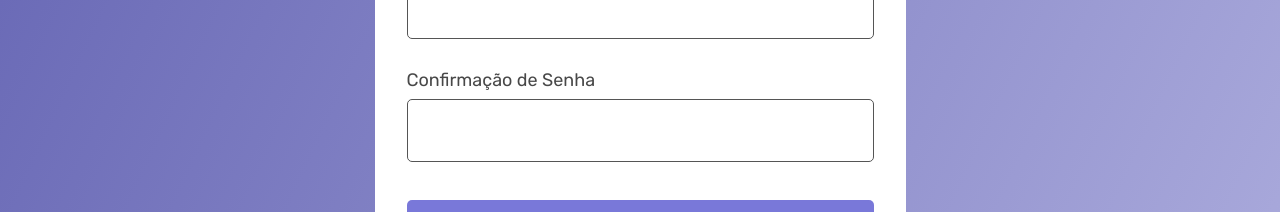
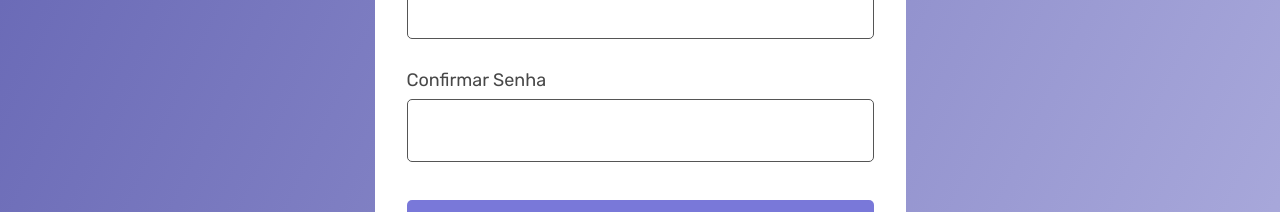
Before and after one commit to devRafaCoelho/register-login-logout, a React (Vite) app in the folder frontend/: page /cadastro in a window 1280 px wide. Shown: the part 474-686 px from the top of the page. Built offline with nearby package versions, Linux system fonts and the light colour scheme.

Commit message:
code review

```diff
--- a/frontend/src/components/InputContainer/styles.js
+++ b/frontend/src/components/InputContainer.js
@@ -1,6 +1,6 @@
 import styled from "styled-components";
 
-export const Container = styled.div`
+export const InputContainer = styled.div`
     width: 100%;
 
     display: flex;
@@ -18,9 +18,6 @@ export const Container = styled.div`
         height: 63px;
         padding: 0 24px;
 
-        display: flex;
-        align-items: center;
-
         font-size: 1.125rem;
         line-height: 1.3125rem;
 
--- a/frontend/src/components/InputContainer/index.jsx
+++ /dev/null
@@ -1,16 +0,0 @@
-import React, { forwardRef } from 'react';
-import { Container } from './styles';
-
-export const InputContainer = forwardRef(function ({ name, content, type, placeholder }, ref) {
-    return (
-        <Container>
-            <label htmlFor={name}>{content}</label>
-            <input
-                name={name}
-                type={type}
-                placeholder={placeholder}
-                {...ref}
-            />
-        </Container>
-    );
-})
--- a/frontend/src/pages/Home/index.jsx
+++ b/frontend/src/pages/Home/index.jsx
@@ -1,17 +1,17 @@
 import React from "react";
 import { logOut } from "../../utils/storage";
-import { Container } from './styles';
 import Button from '../../components/Button';
+import { Form } from '../../components/Form';
 
 export default function HomePage() {
     return (
-        <Container>
+        <Form>
             <h1>Home Page</h1>
 
             <Button
                 content="LogOut"
                 onClick={logOut}
             />
-        </Container>
+        </Form>
     );
 }
--- a/frontend/src/pages/Home/styles.js
+++ /dev/null
@@ -1,53 +0,0 @@
-import styled from "styled-components";
-
-export const Container = styled.div`
-    width: 531px;
-    margin: 50px 10px;
-    padding: 0 32px;
-
-    display: flex;
-    flex-direction: column;
-    align-items: center;
-    gap: 31px;
-
-    border-radius: 2px;
-    background-color: #ffffff;
-
-    h1 {
-        margin: 30px 0 0;
-
-        font-size: 1.75rem;
-        line-height: 2.0625rem;
-        font-weight: 500;
-
-        color: #7978d9;
-    }
-`;
-
-export const Button = styled.button`
-    all: unset;
-    box-sizing: border-box;
-
-    width: 100%;
-    height: 48px;
-    margin: 7px 0 12px;
-
-    display: flex;
-    align-items: center;
-    justify-content: center;
-
-    font-weight: 700;
-    font-size: 0.875rem;
-    line-height: 1.0625rem;
-
-    border-radius: 5px;
-    cursor: pointer;
-    transition: all 0.1s ease-in;
-
-    color: #ffffff;
-    background-color: #7978d9;
-
-    &:hover {
-        opacity: 0.9;
-    }
-`;
--- a/frontend/src/pages/LogIn/index.jsx
+++ b/frontend/src/pages/LogIn/index.jsx
@@ -3,11 +3,11 @@ import React, { useEffect } from 'react';
 import { useForm } from 'react-hook-form';
 import { Link, useNavigate } from 'react-router-dom';
 import * as yup from 'yup';
+import Button from '../../components/Button';
 import api from '../../services/api';
+import { Form } from '../../components/Form';
+import { InputContainer } from '../../components/InputContainer';
 import { getItem, setItem } from '../../utils/storage';
-import Button from '../../components/Button';
-import { InputContainer } from '../../components/InputContainer';
-import { Form } from '../../styles/Form';
 
 export default function LogInPage() {
     const schema = yup.object().shape({
@@ -28,7 +28,6 @@ export default function LogInPage() {
                 senha: data.senha
             })
             console.log(response.data);
-
 
             const { token } = response.data;
             setItem('token', token);
@@ -54,21 +53,27 @@ export default function LogInPage() {
         <Form onSubmit={handleSubmit(onSubmit)}>
             <h1>LogIn</h1>
 
-            <InputContainer
+            <InputContainer>
+                <label htmlFor="email">E-mail</label>
+                <input
                     name="email"
                     content="E-mail"
                     type="email"
                     placeholder={errors.email?.message}
-                ref={register("email")}
+                    {...register("email")}
                 />
+            </InputContainer>
 
-            <InputContainer
+            <InputContainer>
+                <label htmlFor="senha">Senha</label>
+                <input
                     name="senha"
                     content="Senha"
                     type="password"
                     placeholder={errors.senha?.message}
-                ref={register("senha")}
+                    {...register("senha")}
                 />
+            </InputContainer>
 
             <Button content="LogIn" />
 
--- a/frontend/src/pages/Register/index.jsx
+++ b/frontend/src/pages/Register/index.jsx
@@ -3,11 +3,10 @@ import React from 'react';
 import { useForm } from 'react-hook-form';
 import { Link, useNavigate } from 'react-router-dom';
 import * as yup from 'yup';
+import Button from '../../components/Button';
+import { Form } from '../../components/Form';
+import { InputContainer } from '../../components/InputContainer';
 import api from '../../services/api';
-import Button from '../../components/Button';
-import { InputContainer } from '../../components/InputContainer';
-import { Form } from '../../styles/Form';
-
 
 export default function RegisterPage() {
     const schema = yup.object().shape({
@@ -42,37 +41,49 @@ export default function RegisterPage() {
         <Form onSubmit={handleSubmit(onSubmit)}>
             <h1>Register</h1>
 
-            <InputContainer
+            <InputContainer>
+                <label htmlFor="nome">Nome</label>
+                <input
                     name="nome"
                     content="Nome"
                     type="text"
                     placeholder={errors.nome?.message}
-                ref={register("nome")}
+                    {...register("nome")}
                 />
+            </InputContainer>
 
-            <InputContainer
+            <InputContainer>
+                <label htmlFor="email">E-mail</label>
+                <input
                     name="email"
                     content="E-mail"
                     type="email"
                     placeholder={errors.email?.message}
-                ref={register("email")}
+                    {...register("email")}
                 />
+            </InputContainer>
 
-            <InputContainer
+            <InputContainer>
+                <label htmlFor="senha">Senha</label>
+                <input
                     name="senha"
                     content="Senha"
                     type="password"
                     placeholder={errors.senha?.message}
-                ref={register("senha")}
+                    {...register("senha")}
                 />
+            </InputContainer>
 
-            <InputContainer
-                name="confirmacaoSenha"
+            <InputContainer>
+                <label htmlFor="confirmarSenha">Confirmar Senha</label>
+                <input
+                    name="confirmarSenha"
                     content="Confirmação de Senha"
                     type="password"
                     placeholder={errors.confirmarSenha?.message}
-                ref={register("confirmarSenha")}
+                    {...register("confirmarSenha")}
                 />
+            </InputContainer>
 
             <Button content="Register" />
 
--- a/frontend/src/routes.jsx
+++ b/frontend/src/routes.jsx
@@ -5,9 +5,9 @@ import HomePage from "./pages/Home";
 import { getItem } from "./utils/storage";
 
 function RotasProtegidas({ redirectTo }) {
-    const autenticado = getItem("token");
+    const isAuth = getItem("token");
 
-    return autenticado ? <Outlet /> : <Navigate to={redirectTo} />;
+    return isAuth ? <Outlet /> : <Navigate to={redirectTo} />;
 }
 
 export default function RotasPrincipais() {
```
Also changed, not shown: frontend/src/components/Form.js (renamed from frontend/src/styles/Form.js), 1 other file (tests, documents, lock files or other folders). Lines whose indentation alone changed are shown as unchanged.
